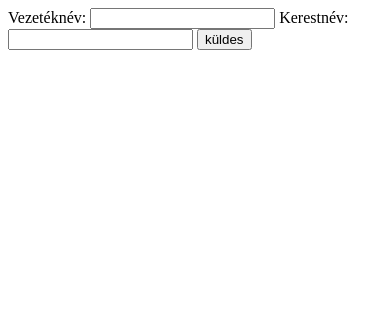
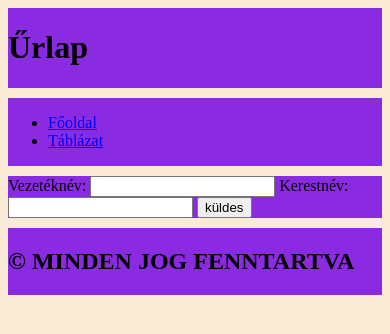
Before and after one commit to aszpik12/urlap1_szfb, a plain HTML site: page index.html in a window 390 px wide. Drawn offline with Linux system fonts and the light colour scheme.

Commit message:
gyakoravege

```diff
--- a/index.html
+++ b/index.html
@@ -4,15 +4,33 @@
     <meta charset="UTF-8">
     <meta http-equiv="X-UA-Compatible" content="IE=edge">
     <meta name="viewport" content="width=device-width, initial-scale=1.0">
+    <link rel="stylesheet" href="style.css">
     <title>Űrlapok</title>
 </head>
 <body>
+    <main>
+        <header class="box">
+            <h1>Űrlap</h1>
+        </header>
+            <article class="box">
                 <form action="#" method="get">
                     <label for="vNev">Vezetéknév:</label>
                     <input type="text" name="vezetekNev" id="vNev">
                     <label for="kNev">Kerestnév:</label>
-        <input type="text" name="kezetekNev" id="kNev">
+                    <input type="text" name="keresztNev" id="kNev">
                     <input type="submit" value="küldes">
                 </form>
+            </article>
+        <nav class="box">
+            <ul>
+                <li><a href="index.html">Főoldal</a></li>
+                <li><a href="#">Táblázat</a></li>
+            </ul>
+        </nav>
+        <footer class="box">
+                <h2>&copy MINDEN JOG FENNTARTVA</h2>
+        </footer>
+
+</main>
 </body>
 </html>
--- /dev/null
+++ b/style.css
@@ -0,0 +1,58 @@
+body{
+    background-color: antiquewhite;
+}
+
+main{
+    display: grid;
+    gap: 10px;
+    grid-template-columns: 4fr 1fr;
+    grid-template-areas:
+    "h h"
+    "a n"
+    "f f";
+}
+
+.box{
+    background-color: bisque;
+}
+
+header{
+    grid-area: h;
+}
+
+article{
+    grid-area: a;
+}
+
+nav{
+    grid-area: n;
+}
+
+footer{
+    grid-area: f;
+}
+
+@media all and (max-width: 1000px){
+    main{
+    grid-template-columns: 2fr 1fr;
+    }
+
+    .box{
+        background-color: aquamarine;
+    }
+}
+
+@media all and (max-width: 600px){
+    main{
+    grid-template-columns: 1fr;
+    grid-template-areas:
+    "h"
+    "n"
+    "a"
+    "f";
+    }
+
+    .box{
+        background-color: blueviolet;
+    }
+}
```
Also changed, not shown: 1 other file. Lines whose indentation alone changed are shown as unchanged.
